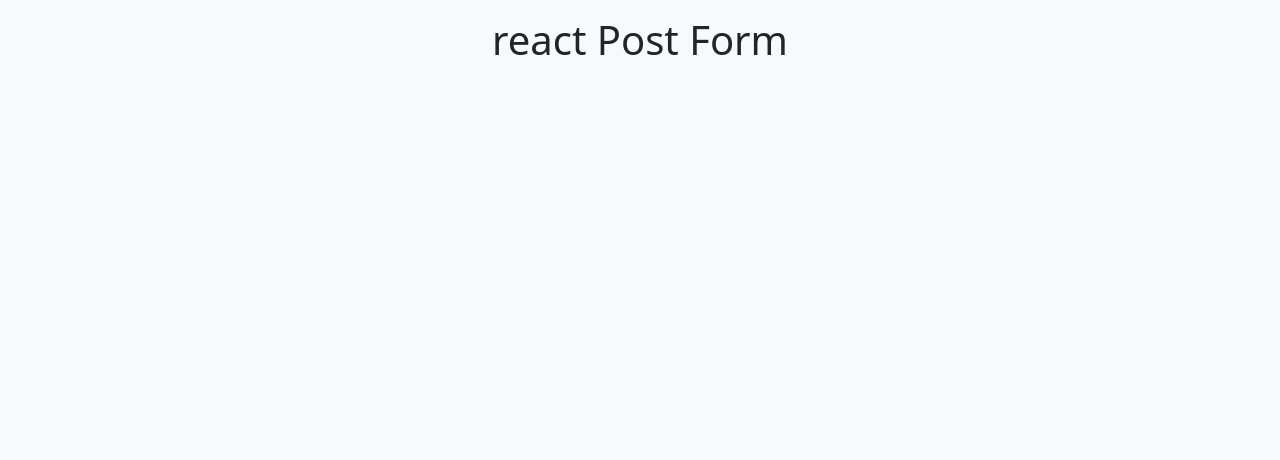
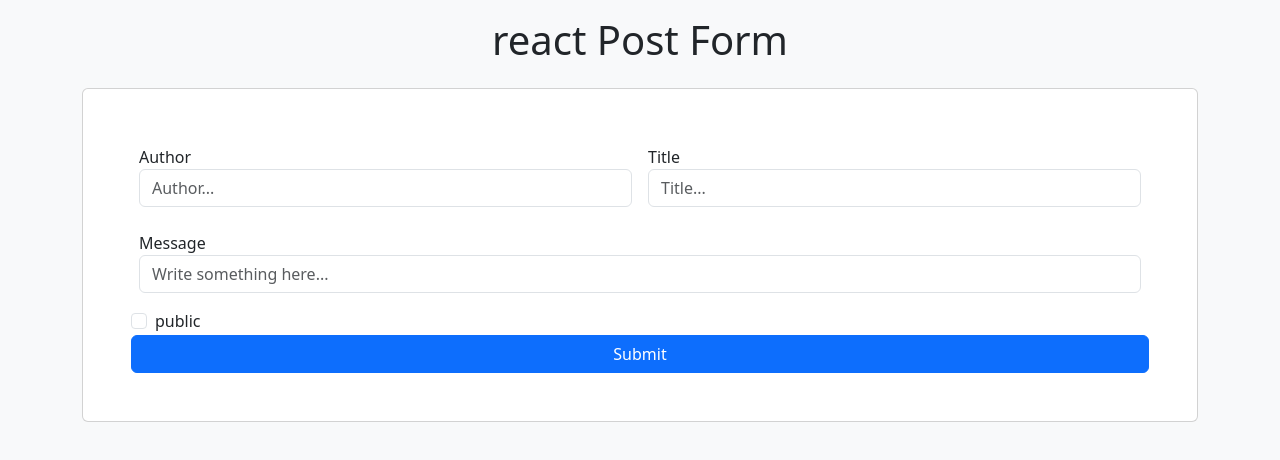
Before and after one commit to DamianoMura/react-post-form, a React (Vite) app: page / in a window 1280 px wide. Shown: the top 460 px of the page. Built offline with nearby package versions, Linux system fonts and the light colour scheme.

Commit message:
[upd] form is up graphically and partially styled

```diff
--- a/src/App.jsx
+++ b/src/App.jsx
@@ -4,6 +4,15 @@ import axios from 'axios';
 const endpoint="https://67c5b4f3351c081993fb1ab6.mockapi.io/api/posts";
 
 function App() {
+  const [newPost,setNewPost]= useState({
+    id: "",
+    author: "",
+    public: false,
+    title: "",
+    body: ""
+  })
+
+  //we need the new id to be generated so we call useEffect straight to get the posts list
 
   return (
     <>
@@ -14,7 +23,29 @@ function App() {
       <div className="container">
         <div className="row">
           <div className="col-12">
+            <div className="card p-5">
 
+                <div className="d-flex justify-content-between">
+                  <div className="form-group mb-2 p-2 w-50">
+                    <label for="author">Author</label>
+                    <input type="text" className="form-control" placeholder="Author..."/>
+                </div>
+                <div className="form-group mb-2 p-2 w-50">
+                  <label for="title">Title</label>
+                  <input type="text" className="form-control" id="title" placeholder="Title..."/>
+                </div>
+                </div>
+                <div className="form-group mb-2 p-2">
+                  <label for="title">Message</label>
+                  <input type="text" className="form-control" id="body" placeholder="Write something here..."/>
+                </div>
+                <div className="form-group form-check">
+                  <input type="checkbox" className="form-check-input" id="exampleCheck1"/>
+                  <label className="form-check-label" for="exampleCheck1">public</label>
+                </div>
+                <button className="btn btn-primary">Submit</button>
+
+            </div>
           </div>
         </div>
       </div>
```
